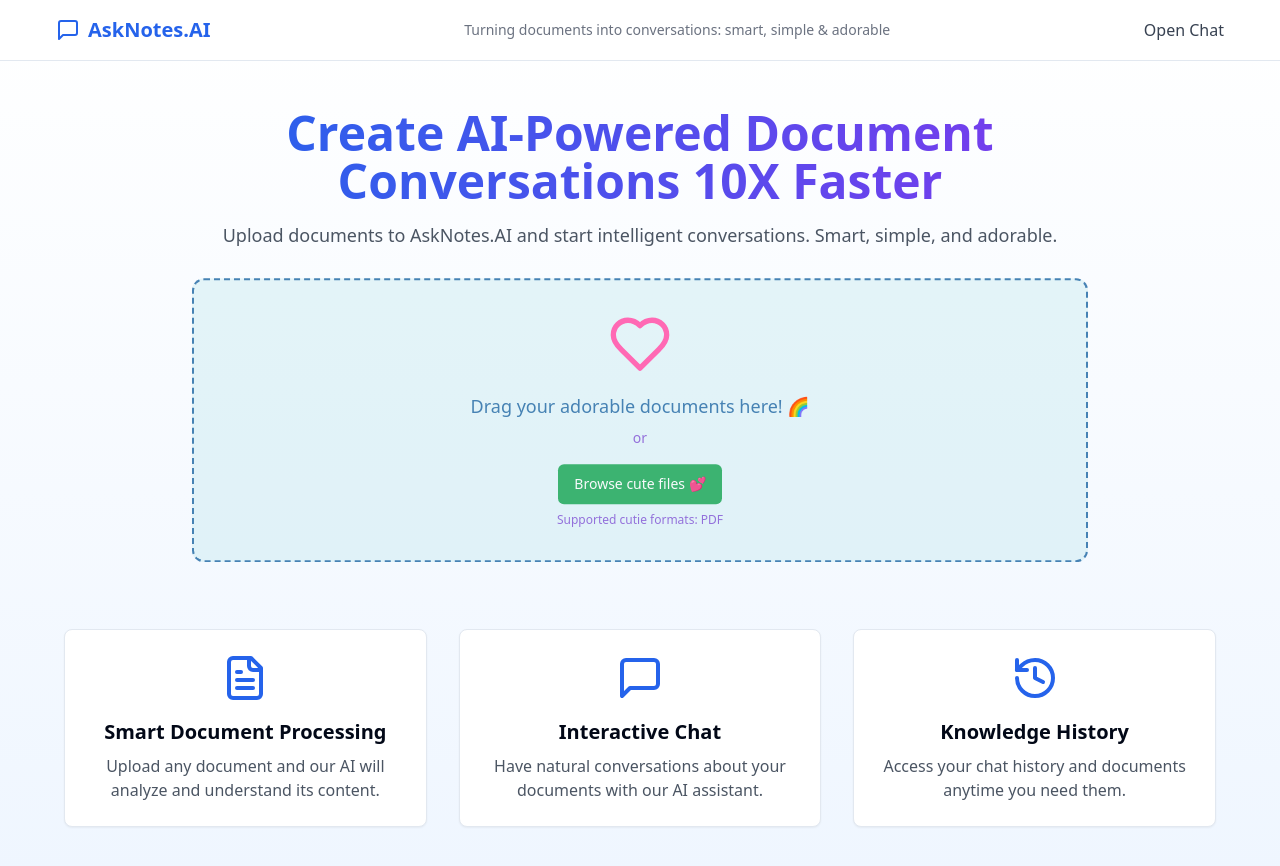
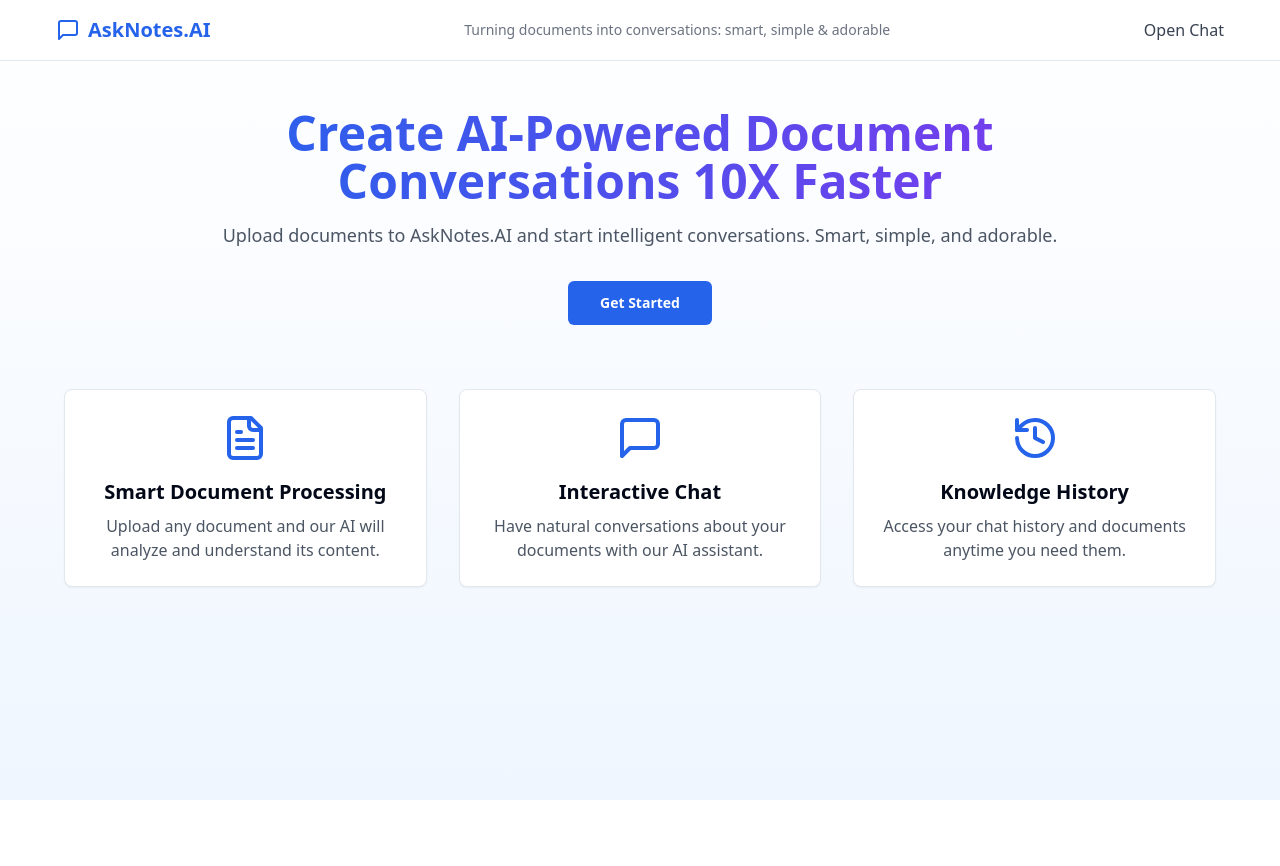
Before and after one commit to asknotes-ai/AskNotes-AI, a React (Vite) app: page / in a window 1280 px wide. Shown: the top 866 px of the page. After the commit the page ends 800 px from the top, so only its background shows below. Built offline with nearby package versions, Linux system fonts and the light colour scheme.

Commit message:
Refactor: Improve homepage and bot interaction
- Removed "Browse cute files" button and replaced it with a "Get Started" button.
- Updated the bot's initial greeting.
- Added a document emoji to the "Drop PDF here" section.

```diff
--- a/src/components/ChatInterface.tsx
+++ b/src/components/ChatInterface.tsx
@@ -1,4 +1,3 @@
-
 import { useState, useRef, useEffect } from 'react';
 import { Button } from '@/components/ui/button';
 import { Input } from '@/components/ui/input';
@@ -23,7 +22,7 @@ const ChatInterface = ({ pdfText, onAskQuestion, isLoading }: ChatInterfaceProps
   const [messages, setMessages] = useState<Message[]>([
     {
       id: '1',
-      text: 'Hello! I can answer questions about the uploaded PDF. What would you like to know?',
+      text: '👋 Hello! I am AskNoteBot. I can help you understand your document better. What would you like to know?',
       sender: 'bot',
       timestamp: new Date(),
     },
--- a/src/components/DocumentUploader.tsx
+++ b/src/components/DocumentUploader.tsx
@@ -1,6 +1,6 @@
 import React, { useState, useRef } from 'react';
 import { Button } from '@/components/ui/button';
-import { File, Heart } from 'lucide-react';
+import { File, Heart, FileText } from 'lucide-react';
 import { cn } from '@/lib/utils';
 import { useToast } from '@/components/ui/use-toast';
 
@@ -81,9 +81,9 @@ const DocumentUploader = ({ onFileUpload, isLoading }: DocumentUploaderProps) =>
         accept=".pdf"
         onChange={handleFileSelect}
       />
-      <Heart className="mx-auto h-16 w-16 text-cute-pink-dark mb-4 group-hover:animate-cute-bounce" />
+      <FileText className="mx-auto h-16 w-16 text-cute-pink-dark mb-4 group-hover:animate-cute-bounce" />
       <h3 className="text-lg font-medium mb-2 text-cute-blue-dark">
-        Drag your adorable documents here! 🌈
+        📄 Drop your document here
       </h3>
       <p className="text-sm text-cute-lavender-dark mb-4">or</p>
       <Button
@@ -91,10 +91,10 @@ const DocumentUploader = ({ onFileUpload, isLoading }: DocumentUploaderProps) =>
         disabled={isLoading}
         className="bg-cute-green-dark hover:bg-cute-green hover:scale-105 transition-transform"
       >
-        {isLoading ? 'Processing...' : 'Browse cute files 💕'}
+        {isLoading ? 'Processing...' : 'Choose File'}
       </Button>
       <p className="mt-2 text-xs text-cute-lavender-dark">
-        Supported cutie formats: PDF
+        Supported formats: PDF
       </p>
     </div>
   );
--- a/src/pages/Chat.tsx
+++ b/src/pages/Chat.tsx
@@ -4,18 +4,42 @@ import ChatInterface from '@/components/ChatInterface';
 import { useLocation, useNavigate } from 'react-router-dom';
 import Navbar from '@/components/Navbar';
 import { Button } from '@/components/ui/button';
-import { ArrowLeft } from 'lucide-react';
+import { ArrowLeft, FileText } from 'lucide-react';
 import { generateAnswer } from '@/services/aiService';
 import { findRelevantContext } from '@/services/pdfService';
-import { PageContent } from '@/types/pdf';
 import { useToast } from '@/hooks/use-toast';
+import DocumentUploader from '@/components/DocumentUploader';
 
 const Chat = () => {
   const location = useLocation();
   const navigate = useNavigate();
   const { toast } = useToast();
-  const { pdfText, pageContents = [] } = location.state || { pdfText: '', pageContents: [] };
+  const [pdfText, setPdfText] = useState('');
   const [isLoading, setIsLoading] = useState(false);
+  const [hasUploadedDocument, setHasUploadedDocument] = useState(false);
+
+  const handleFileUpload = async (file: File) => {
+    setIsLoading(true);
+
+    try {
+      const result = await extractTextFromPDF(file);
+      setPdfText(result.fullText);
+      setHasUploadedDocument(true);
+      toast({
+        title: "Success",
+        description: "Document uploaded successfully. Starting chat...",
+      });
+    } catch (error) {
+      console.error('Error extracting text:', error);
+      toast({
+        title: "Error",
+        description: "Failed to process the document. Please try again.",
+        variant: "destructive"
+      });
+    } finally {
+      setIsLoading(false);
+    }
+  };
 
   const handleAskQuestion = async (question: string): Promise<string> => {
     try {
@@ -24,7 +48,7 @@ const Chat = () => {
         return "Please upload a document first to ask questions about it.";
       }
 
-      const { context, pages } = findRelevantContext(pdfText, pageContents, question);
+      const { context, pages } = findRelevantContext(pdfText, [], question);
       const answer = await generateAnswer(context, pages, question);
       return answer;
     } catch (error) {
@@ -44,18 +68,6 @@ const Chat = () => {
     navigate('/');
   };
 
-  if (!pdfText) {
-    return (
-      <div className="h-screen flex flex-col">
-        <Navbar />
-        <div className="flex-1 flex items-center justify-center flex-col gap-4">
-          <p className="text-gray-600">No document loaded. Please upload a document first.</p>
-          <Button onClick={handleBack}>Go Back</Button>
-        </div>
-      </div>
-    );
-  }
-
   return (
     <div className="h-screen flex flex-col">
       <Navbar />
@@ -70,6 +82,23 @@ const Chat = () => {
             Back
           </Button>
         </div>
+        {!hasUploadedDocument ? (
+          <div className="flex-1 flex items-center justify-center p-4">
+            <div className="max-w-md w-full">
+              <div className="text-center mb-8">
+                <h2 className="text-2xl font-bold mb-2">👋 Hello! I'm AskNoteBot</h2>
+                <p className="text-gray-600">Please upload a document to start our conversation.</p>
+              </div>
+              <div className="border-2 border-dashed rounded-lg p-8">
+                <div className="flex flex-col items-center">
+                  <FileText className="h-12 w-12 text-blue-600 mb-4" />
+                  <h3 className="text-lg font-medium mb-2">📄 Drop your document here</h3>
+                  <DocumentUploader onFileUpload={handleFileUpload} isLoading={isLoading} />
+                </div>
+              </div>
+            </div>
+          </div>
+        ) : (
           <div className="flex-1">
             <ChatInterface
               pdfText={pdfText}
@@ -77,6 +106,7 @@ const Chat = () => {
               isLoading={isLoading}
             />
           </div>
+        )}
       </div>
     </div>
   );
--- a/src/pages/Index.tsx
+++ b/src/pages/Index.tsx
@@ -1,12 +1,8 @@
 import { useState } from 'react';
 import { FileText, MessageSquare, History } from 'lucide-react';
 import { useNavigate } from 'react-router-dom';
-import DocumentUploader from '@/components/DocumentUploader';
-import PDFViewer from '@/components/PDFViewer';
 import { Button } from '@/components/ui/button';
 import { Tabs, TabsContent, TabsList, TabsTrigger } from '@/components/ui/tabs';
-import { extractTextFromPDF } from '@/services/pdfService';
-import { PageContent } from '@/types/pdf';
 import Navbar from '@/components/Navbar';
 import { Card } from '@/components/ui/card';
 import { useToast } from '@/hooks/use-toast';
@@ -14,44 +10,9 @@ import { useToast } from '@/hooks/use-toast';
 const Index = () => {
   const navigate = useNavigate();
   const { toast } = useToast();
-  const [pdfFile, setPdfFile] = useState<File | null>(null);
-  const [isLoading, setIsLoading] = useState<boolean>(false);
-  const [activeTab, setActiveTab] = useState<string>('viewer');
 
-  const handleFileUpload = async (file: File) => {
-    setIsLoading(true);
-    setPdfFile(file);
-
-    try {
-      if (file.type === 'application/pdf') {
-        const result = await extractTextFromPDF(file);
-        navigate('/chat', {
-          state: {
-            pdfText: result.fullText,
-            pageContents: result.pageContents
-          }
-        });
-        toast({
-          title: "Success",
-          description: "Document uploaded successfully. Starting chat...",
-        });
-      } else {
-        toast({
-          title: "Unsupported Format",
-          description: "Currently only PDF files are supported.",
-          variant: "destructive"
-        });
-      }
-    } catch (error) {
-      console.error('Error extracting text:', error);
-      toast({
-        title: "Error",
-        description: "Failed to process the document. Please try again.",
-        variant: "destructive"
-      });
-    } finally {
-      setIsLoading(false);
-    }
+  const handleGetStarted = () => {
+    navigate('/chat');
   };
 
   return (
@@ -67,7 +28,13 @@ const Index = () => {
             Upload documents to AskNotes.AI and start intelligent conversations.
             Smart, simple, and adorable.
           </p>
-          <DocumentUploader onFileUpload={handleFileUpload} isLoading={isLoading} />
+          <Button
+            onClick={handleGetStarted}
+            size="lg"
+            className="bg-blue-600 hover:bg-blue-700 text-white font-semibold"
+          >
+            Get Started
+          </Button>
         </div>
 
         <div className="grid md:grid-cols-3 gap-8 max-w-6xl mx-auto">
@@ -95,29 +62,6 @@ const Index = () => {
             </p>
           </Card>
         </div>
-
-        {pdfFile && (
-          <div className="mt-16">
-            <Tabs value={activeTab} onValueChange={setActiveTab}>
-              <div className="border-b px-6 py-3">
-                <TabsList className="grid grid-cols-2">
-                  <TabsTrigger value="viewer" className="flex items-center">
-                    <FileText className="mr-2 h-4 w-4" />
-                    PDF Viewer
-                  </TabsTrigger>
-                  <TabsTrigger value="chat" className="flex items-center">
-                    <MessageSquare className="mr-2 h-4 w-4" />
-                    Ask Questions
-                  </TabsTrigger>
-                </TabsList>
-              </div>
-
-              <TabsContent value="viewer" className="p-6">
-                <PDFViewer file={pdfFile} />
-              </TabsContent>
-            </Tabs>
-          </div>
-        )}
       </main>
     </div>
   );
```
Lines whose indentation alone changed are shown as unchanged.
